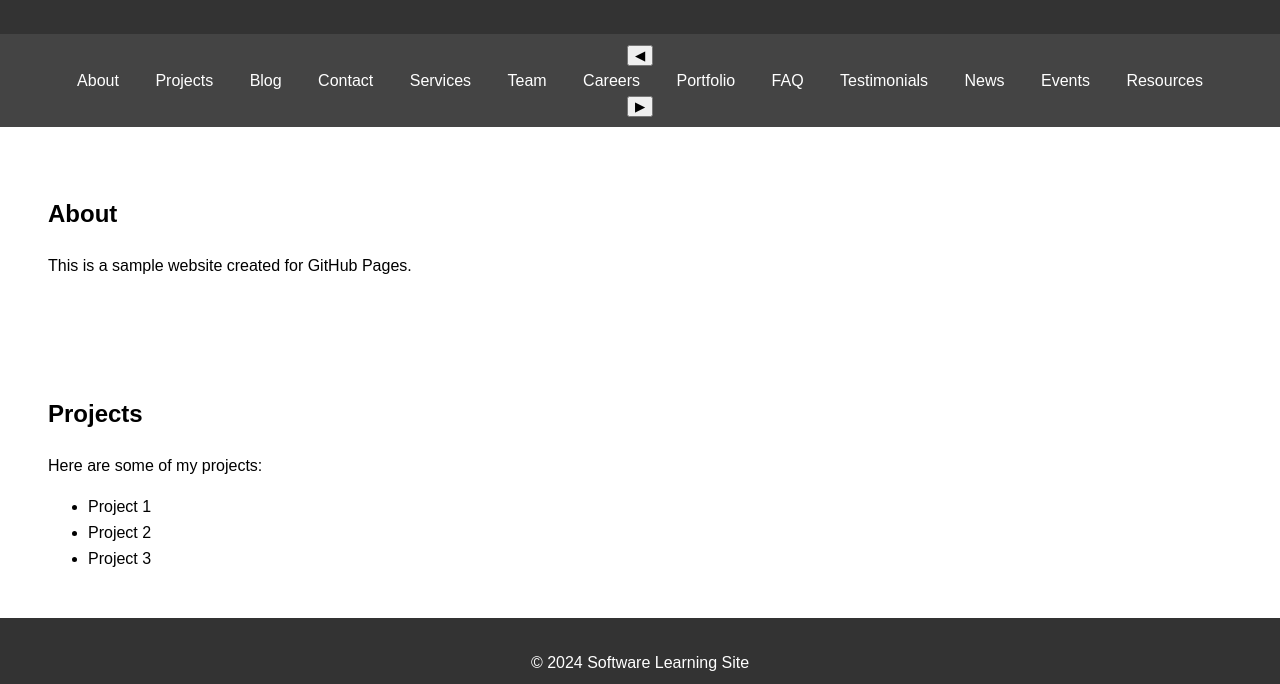
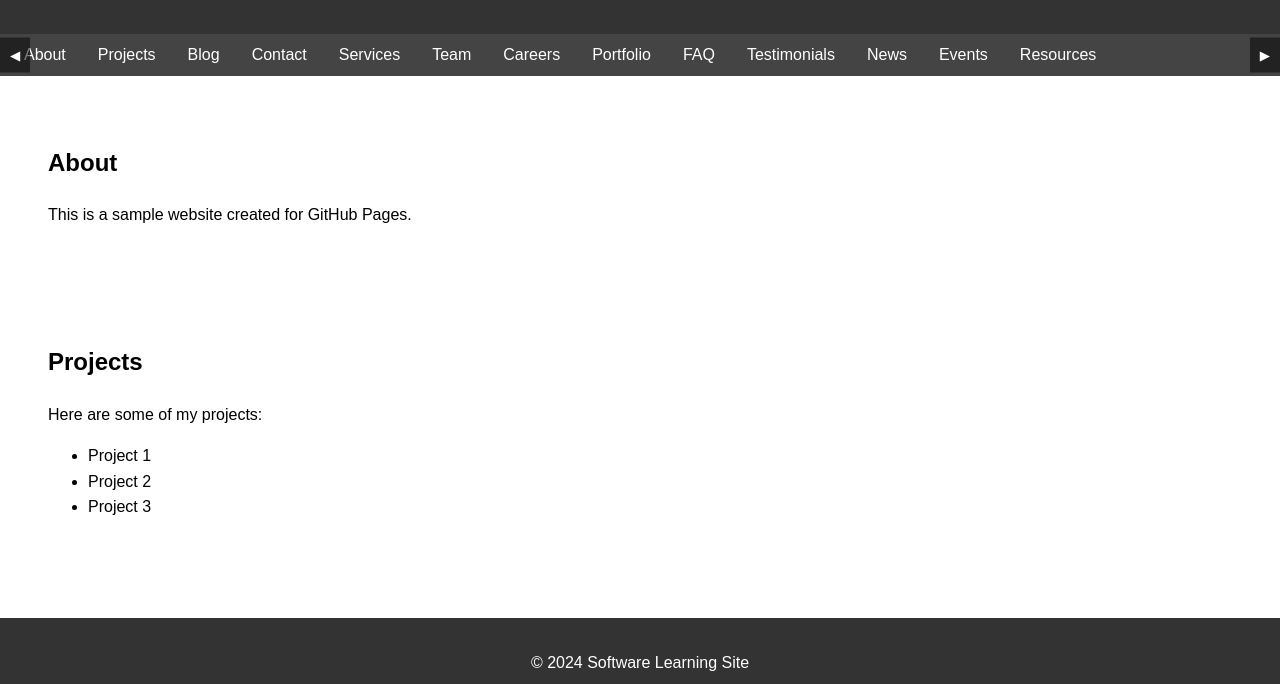
Before and after one commit to weitsunglin/weitsunglin.github.io, a plain HTML site: page index.html in a window 1280 px wide. Shown: the part 92-776 px from the top of the page. Drawn offline with Linux system fonts and the light colour scheme.

Commit message:
Update styles.css

```diff
--- a/styles.css
+++ b/styles.css
@@ -17,22 +17,49 @@ nav {
     color: #fff;
     padding: 0.5em;
     text-align: center;
+    overflow: hidden;
+    white-space: nowrap;
+    position: relative;
 }
 
 nav ul {
+    display: flex;
+    margin: 0;
+    padding: 0;
     list-style: none;
-    padding: 0;
-    margin: 0;
+    overflow-x: auto;
+    scroll-behavior: smooth;
 }
 
 nav ul li {
-    display: inline;
+    flex: 0 0 auto;
+    display: inline-block;
     margin: 0 1em;
 }
 
 nav ul li a {
     color: #fff;
     text-decoration: none;
+}
+
+nav .scroll-buttons {
+    position: absolute;
+    top: 50%;
+    transform: translateY(-50%);
+    background: rgba(0, 0, 0, 0.5);
+    border: none;
+    color: white;
+    cursor: pointer;
+    padding: 10px;
+    z-index: 1;
+}
+
+nav .scroll-left {
+    left: 0;
+}
+
+nav .scroll-right {
+    right: 0;
 }
 
 section {
```
